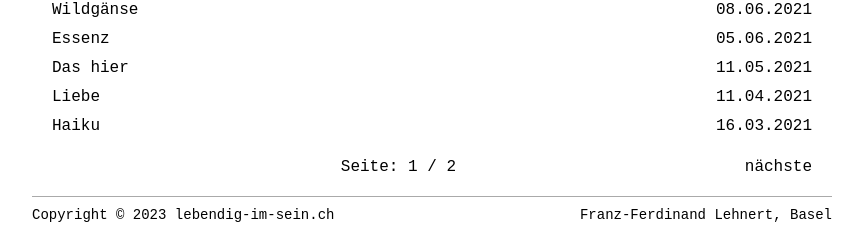
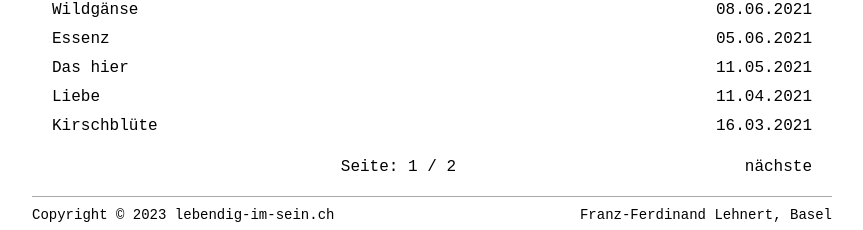
Before and after one commit to lebendigimsein/webpage, a Jekyll site: the page built from index.html, in a window 1280 px wide. Shown: the part 719-949 px from the top of the page, without its empty margins (208-1071 px from the left). Built offline with Jekyll 4.4.1, drawn with Linux system fonts in a browser that asks for light colours; the list of posts is cut into pages by our own code.

Commit message:
haiku layout changed; kirschblüten changed

```diff
--- a/_layouts/haiku.html
+++ b/_layouts/haiku.html
@@ -3,7 +3,11 @@ layout: default
 ---
 
 <article id="blog-post">
-    <div class="container-post no-title">
+    <div class="container-post">
+        {% if page.title %}
+        <div class="post-title">
+            <h1>{{ page.title }}</h1>
+        </div>
         <div class="post-content">
             {{ content }}
         </div>
--- a/_posts/2021-03-16-haiku.markdown
+++ b/_posts/2021-03-16-haiku.markdown
@@ -1,5 +1,6 @@
 ---
 layout: haiku
+title: Kirschblüte
 date: 2021-03-16
 last_modified_at:
 categories: [Haikus]
```
